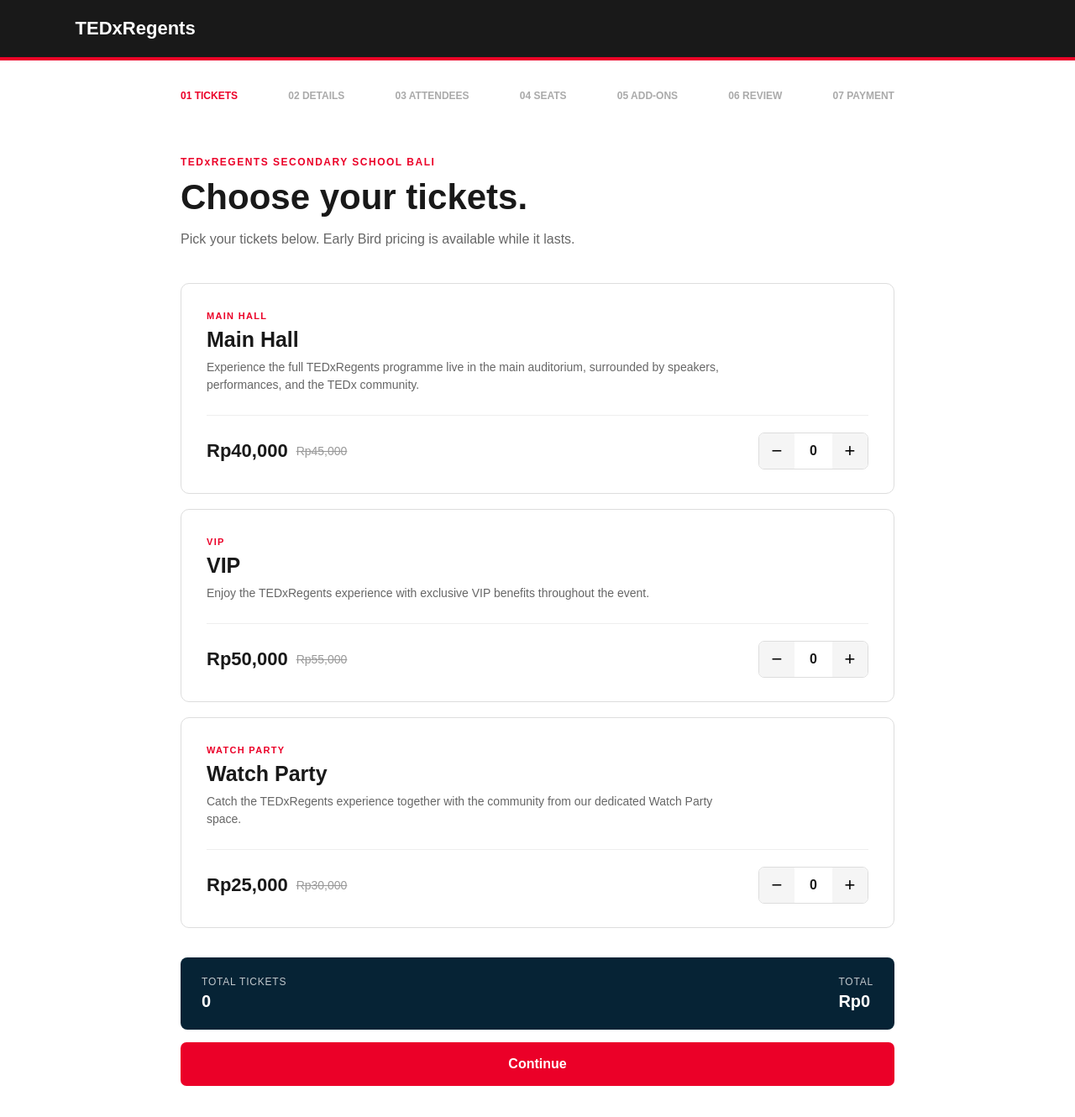
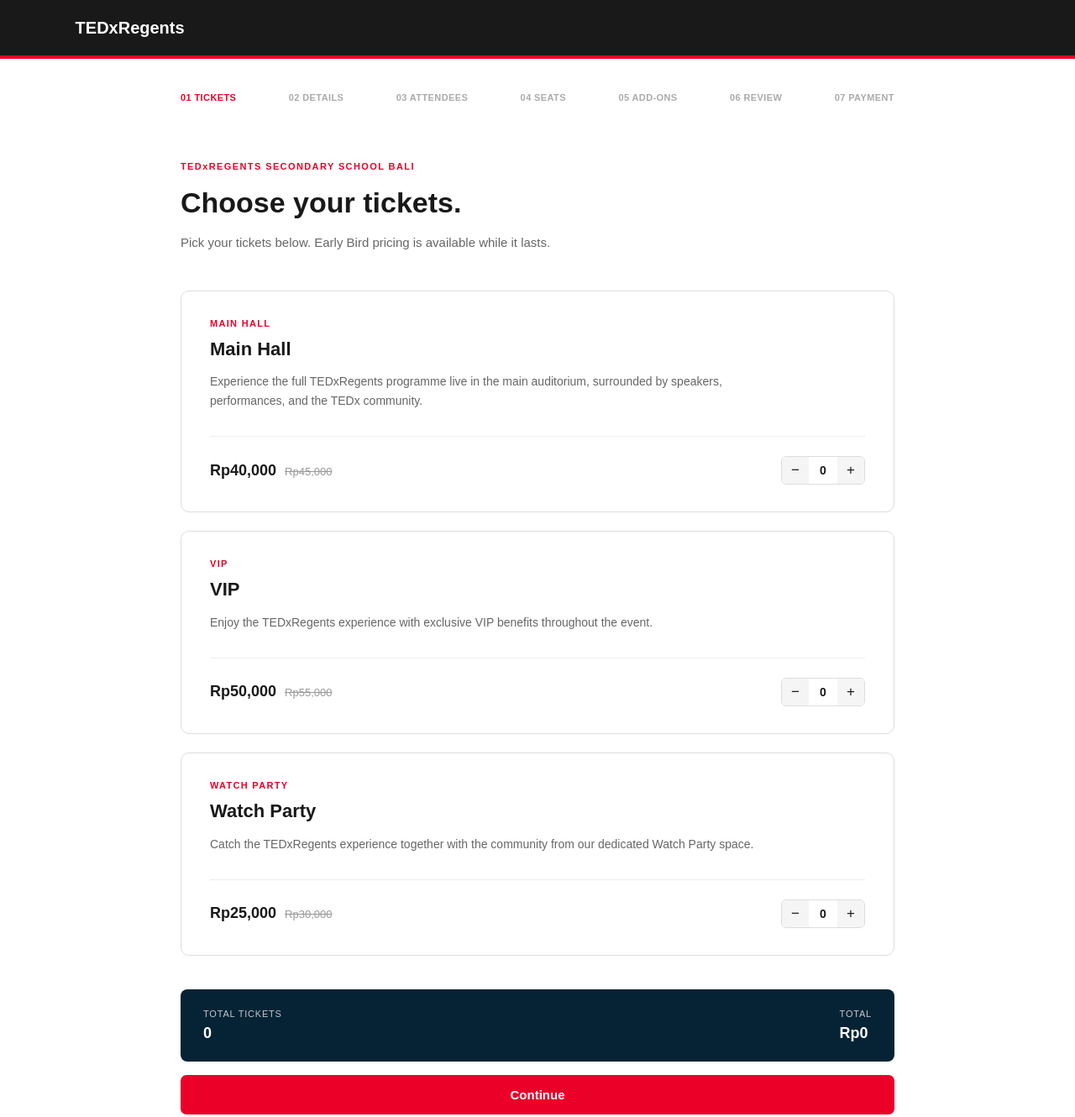
Before and after one commit to timothyalexandert/tedxregents-ticketing, a plain HTML site: page index.html in a window 1280 px wide. Shown: the whole page at 84% size. Drawn offline with Linux system fonts and the light colour scheme.

Commit message:
Update style.css

```diff
--- a/style.css
+++ b/style.css
@@ -25,7 +25,7 @@
 /* HEADER */
 
 header {
-    height: 72px;
+    height: 70px;
     background: var(--black);
     border-bottom: 4px solid var(--tedx-red);
 
@@ -37,7 +37,7 @@
 
 .logo {
     color: var(--white);
-    font-size: 22px;
+    font-size: 20px;
     font-weight: 700;
 }
 
@@ -47,7 +47,7 @@
 main {
     max-width: 900px;
     margin: 0 auto;
-    padding: 35px 25px 80px;
+    padding: 40px 25px 90px;
 }
 
 
@@ -56,15 +56,16 @@
 .progress {
     display: flex;
     justify-content: space-between;
-    gap: 15px;
+    gap: 18px;
 
-    margin-bottom: 65px;
+    margin-bottom: 70px;
 
-    font-size: 12px;
+    font-size: 11px;
     font-weight: 700;
     color: #AAAAAA;
 
     text-transform: uppercase;
+    letter-spacing: 0.4px;
 }
 
 .progress .active {
@@ -79,29 +80,30 @@
 }
 
 .eyebrow {
-    margin: 0 0 12px;
+    margin: 0 0 16px;
 
     color: var(--tedx-red);
 
-    font-size: 12px;
+    font-size: 11px;
     font-weight: 800;
-    letter-spacing: 1.5px;
+    letter-spacing: 1.4px;
 }
 
 h1 {
-    margin: 0;
+    margin: 0 0 14px;
 
-    font-size: 42px;
-    line-height: 1.1;
+    font-size: 34px;
+    line-height: 1.25;
+    font-weight: 700;
 }
 
 .subtitle {
-    margin: 15px 0 40px;
+    margin: 0 0 45px;
 
     color: var(--text-grey);
 
-    font-size: 16px;
-    line-height: 1.5;
+    font-size: 15px;
+    line-height: 1.6;
 }
 
 
@@ -111,7 +113,7 @@
     border: 1px solid var(--border);
     border-radius: 10px;
 
-    margin-bottom: 18px;
+    margin-bottom: 22px;
 
     background: var(--white);
 
@@ -123,17 +125,20 @@
 .ticket-card:hover {
     border-color: var(--azure);
 
-    box-shadow: 0 5px 20px rgba(0, 0, 0, 0.06);
+    box-shadow: 0 5px 20px rgba(0, 0, 0, 0.05);
 }
 
 .ticket-content {
-    padding: 28px 30px;
+    padding: 32px 34px;
 }
 
+
+/* CARD TEXT */
+
 .ticket-label {
-    display: inline-block;
+    display: block;
 
-    margin-bottom: 8px;
+    margin-bottom: 11px;
 
     color: var(--tedx-red);
 
@@ -143,32 +148,34 @@
 }
 
 .ticket-card h2 {
-    margin: 0 0 8px;
+    margin: 0 0 13px;
 
-    font-size: 25px;
+    font-size: 22px;
+    line-height: 1.3;
+    font-weight: 700;
 }
 
 .ticket-description {
-    max-width: 620px;
+    max-width: 650px;
 
     margin: 0;
 
     color: var(--text-grey);
 
     font-size: 14px;
-    line-height: 1.5;
+    line-height: 1.65;
 }
 
 
-/* BOTTOM OF CARD */
+/* BOTTOM SECTION */
 
 .ticket-bottom {
     display: flex;
     align-items: center;
     justify-content: space-between;
 
-    margin-top: 25px;
-    padding-top: 20px;
+    margin-top: 30px;
+    padding-top: 23px;
 
     border-top: 1px solid #EEEEEE;
 }
@@ -178,19 +185,21 @@
 
 .price {
     display: flex;
-    align-items: center;
+    align-items: baseline;
     gap: 10px;
 }
 
 .price strong {
-    font-size: 22px;
+    font-size: 18px;
+    font-weight: 700;
 }
 
 .old-price {
     color: #999999;
+
+    font-size: 13px;
+
     text-decoration: line-through;
-
-    font-size: 14px;
 }
 
 
@@ -201,19 +210,23 @@
     align-items: center;
 
     border: 1px solid var(--border);
-    border-radius: 7px;
+    border-radius: 6px;
 
     overflow: hidden;
 }
 
 .quantity button {
-    width: 42px;
-    height: 42px;
+    width: 32px;
+    height: 32px;
 
     border: none;
+
     background: var(--light-grey);
+    color: var(--black);
 
-    font-size: 22px;
+    font-size: 17px;
+    font-weight: 400;
+
     cursor: pointer;
 
     transition: background 0.2s ease;
@@ -224,11 +237,11 @@
 }
 
 .quantity span {
-    width: 45px;
+    width: 34px;
 
     text-align: center;
 
-    font-size: 16px;
+    font-size: 14px;
     font-weight: 700;
 }
 
@@ -240,8 +253,8 @@
     justify-content: space-between;
     align-items: center;
 
-    margin-top: 35px;
-    padding: 22px 25px;
+    margin-top: 40px;
+    padding: 23px 27px;
 
     background: var(--dark-azure);
     color: var(--white);
@@ -252,18 +265,20 @@
 .summary div {
     display: flex;
     flex-direction: column;
-    gap: 5px;
+    gap: 7px;
 }
 
 .summary span {
-    font-size: 12px;
+    font-size: 11px;
     opacity: 0.75;
+
     text-transform: uppercase;
     letter-spacing: 0.8px;
 }
 
 .summary strong {
-    font-size: 20px;
+    font-size: 18px;
+    font-weight: 700;
 }
 
 
@@ -272,8 +287,8 @@
 .continue-button {
     width: 100%;
 
-    margin-top: 15px;
-    padding: 17px;
+    margin-top: 16px;
+    padding: 15px;
 
     border: none;
     border-radius: 7px;
@@ -281,7 +296,7 @@
     background: var(--tedx-red);
     color: var(--white);
 
-    font-size: 16px;
+    font-size: 15px;
     font-weight: 700;
 
     cursor: pointer;
@@ -299,13 +314,15 @@
 @media (max-width: 650px) {
 
     main {
-        padding: 25px 18px 60px;
+        padding: 30px 18px 60px;
     }
 
     .progress {
-        gap: 8px;
+        gap: 10px;
         overflow-x: auto;
+
         padding-bottom: 5px;
+        margin-bottom: 50px;
     }
 
     .progress span {
@@ -313,20 +330,24 @@
     }
 
     h1 {
-        font-size: 34px;
+        font-size: 29px;
+    }
+
+    .subtitle {
+        margin-bottom: 35px;
     }
 
     .ticket-content {
-        padding: 23px;
+        padding: 27px 24px;
     }
 
     .ticket-bottom {
-        align-items: flex-start;
-        gap: 20px;
+        margin-top: 26px;
+        padding-top: 20px;
     }
 
-    .price {
-        flex-wrap: wrap;
+    .summary {
+        padding: 20px 22px;
     }
 
 }
```
